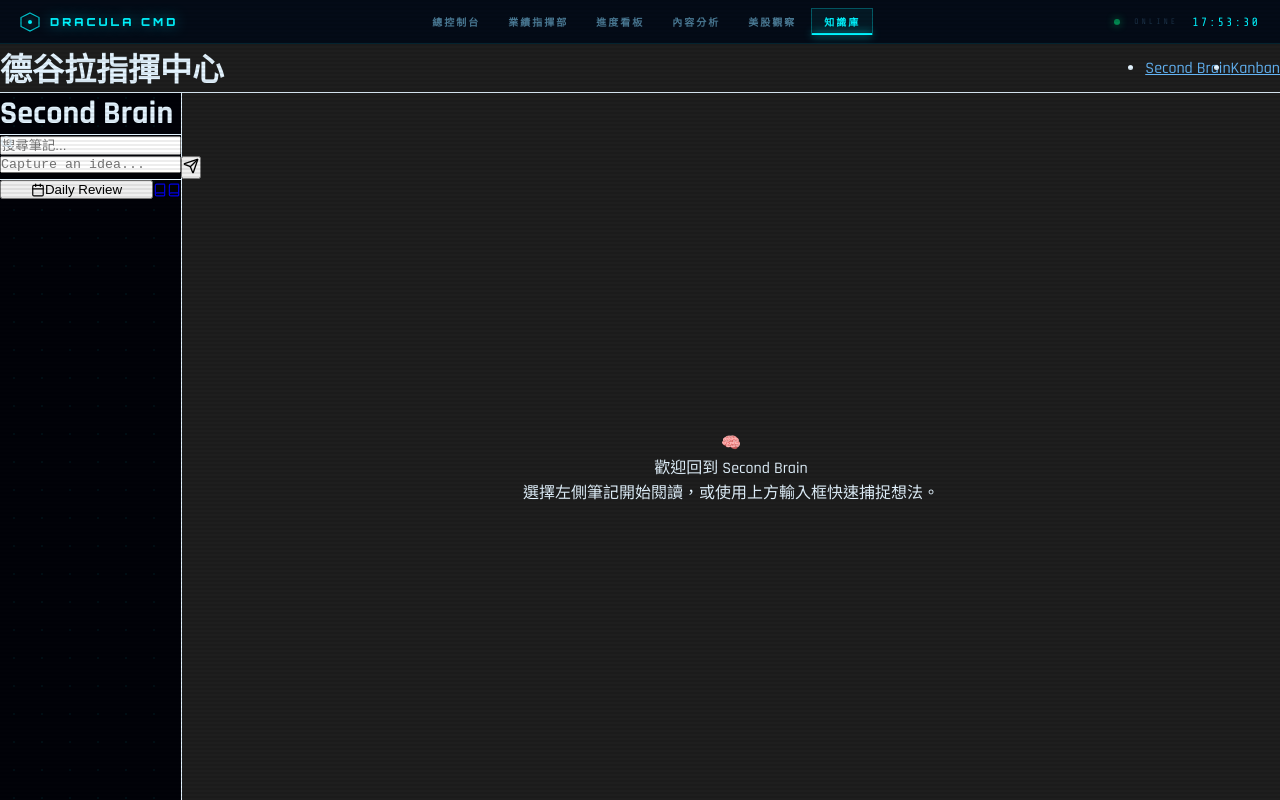
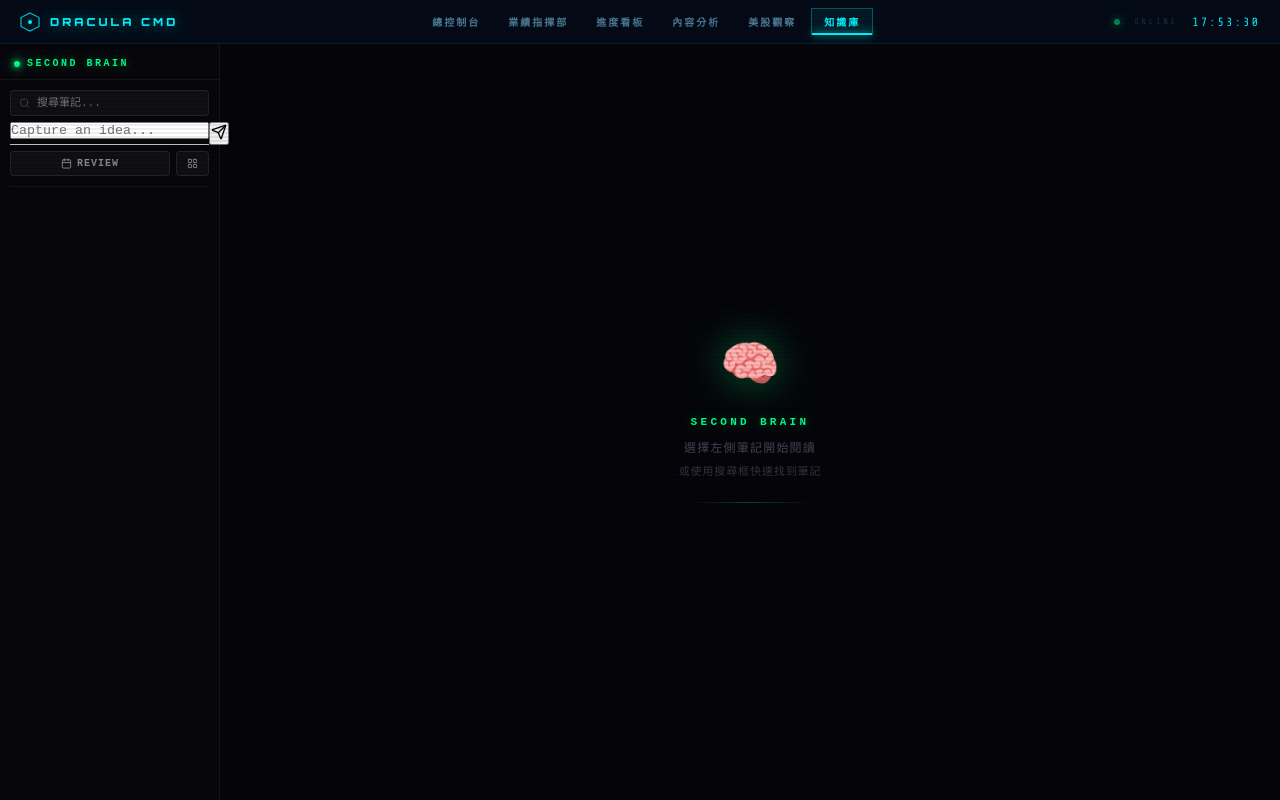
Before and after one commit to andy012732/second-brain-ui, a Next.js app: page /second-brain in a window 1280 px wide. Built offline with nearby package versions, Linux system fonts and the light colour scheme.

Commit message:
✨ feat: cyberpunk second-brain sidebar — neon file tree

```diff
--- a/app/second-brain/page.tsx
+++ b/app/second-brain/page.tsx
@@ -3,26 +3,87 @@
 
 export const dynamic = 'force-dynamic';
 
-export default async function Home({
+export default async function SecondBrainPage({
   searchParams,
 }: {
   searchParams: Promise<{ file?: string }>;
 }) {
   const params = await searchParams;
+
   return (
-    <div className="flex flex-col h-screen w-screen bg-black text-gray-200 overflow-hidden">
-      <header className="h-16 bg-[#1e1e1e] border-b border-gray-800 flex items-center justify-between px-4">
-        <h1 className="font-bold text-lg">德谷拉指揮中心</h1>
-        <nav>
-          <ul className="flex items-center space-x-4">
-            <li><a href="/" className="text-[#64b5f6] hover:text-[#90caf9] transition-colors">Second Brain</a></li>
-            <li><a href="/kanban" className="text-[#64b5f6] hover:text-[#90caf9] transition-colors">Kanban</a></li>
-          </ul>
-        </nav>
-      </header>
-      <main className="flex flex-1 h-full">
-        <Sidebar />
-        <MarkdownViewer filePath={params.file || ''} />
+    <div style={{
+      display: 'flex',
+      height: '100%',
+      width: '100%',
+      background: '#050507',
+      color: '#ccc',
+      overflow: 'hidden',
+      fontFamily: '"JetBrains Mono", "Fira Code", monospace',
+    }}>
+      <Sidebar />
+
+      {/* 主閱讀區 */}
+      <main style={{
+        flex: 1,
+        height: '100%',
+        overflow: 'hidden',
+        display: 'flex',
+        flexDirection: 'column',
+        background: 'rgba(6,6,10,0.98)',
+      }}>
+        {params.file ? (
+          <MarkdownViewer filePath={params.file} />
+        ) : (
+          /* 空白歡迎畫面 */
+          <div style={{
+            flex: 1,
+            display: 'flex',
+            flexDirection: 'column',
+            alignItems: 'center',
+            justifyContent: 'center',
+            gap: 16,
+          }}>
+            {/* 發光腦圖示 */}
+            <div style={{
+              fontSize: 48,
+              filter: 'drop-shadow(0 0 20px rgba(0,255,136,0.4))',
+              animation: 'sbFloat 4s ease-in-out infinite',
+            }}>
+              🧠
+            </div>
+
+            <div style={{ textAlign: 'center' }}>
+              <div style={{
+                fontSize: 11, fontWeight: 900, letterSpacing: '0.3em',
+                color: '#00ff88',
+                textShadow: '0 0 12px #00ff8866',
+                marginBottom: 10,
+              }}>
+                SECOND BRAIN
+              </div>
+              <div style={{ fontSize: 12, color: '#445', letterSpacing: '0.1em' }}>
+                選擇左側筆記開始閱讀
+              </div>
+              <div style={{ fontSize: 11, color: '#334', marginTop: 6, letterSpacing: '0.08em' }}>
+                或使用搜尋框快速找到筆記
+              </div>
+            </div>
+
+            {/* 裝飾線 */}
+            <div style={{
+              width: 120, height: 1,
+              background: 'linear-gradient(90deg, transparent, #00ff8844, transparent)',
+              marginTop: 8,
+            }} />
+
+            <style>{`
+              @keyframes sbFloat {
+                0%, 100% { transform: translateY(0); }
+                50% { transform: translateY(-8px); }
+              }
+            `}</style>
+          </div>
+        )}
       </main>
     </div>
   );
--- a/components/Sidebar.tsx
+++ b/components/Sidebar.tsx
@@ -3,8 +3,7 @@
 import React, { useState, useEffect } from 'react';
 import Link from 'next/link';
 import { useSearchParams, useRouter } from 'next/navigation';
-import { ChevronRight, ChevronDown, FileText, Folder, Search, Calendar, Book } from 'lucide-react';
-import clsx from 'clsx';
+import { ChevronRight, ChevronDown, FileText, Folder, Search, Calendar, LayoutGrid, Zap } from 'lucide-react';
 import QuickCapture from './QuickCapture';
 
 interface FileNode {
@@ -14,28 +13,64 @@
   children?: FileNode[];
 }
 
-const FileTreeItem = ({ node, level = 0, currentPath }: { node: FileNode; level?: number; currentPath: string | null }) => {
-  const [isOpen, setIsOpen] = useState(false);
+const FOLDER_COLORS: Record<string, string> = {
+  '00-inbox':     '#ffaa00',
+  '01-daily':     '#00aaff',
+  '01-projects':  '#00aaff',
+  '02-areas':     '#00ff88',
+  '02-ideas':     '#00ff88',
+  '03-resources': '#cc44ff',
+  '03-sources':   '#cc44ff',
+  '04-archive':   '#555',
+  '04-research':  '#ff6600',
+  '05-logs':      '#4488ff',
+  '05-projects':  '#4488ff',
+  '06-tutorials': '#ff44aa',
+  '99-templates': '#666',
+  'templates':    '#666',
+};
+
+function getFolderColor(name: string) {
+  return FOLDER_COLORS[name.toLowerCase()] ?? '#4488ff';
+}
+
+const FileTreeItem = ({ node, level = 0, currentPath }: {
+  node: FileNode; level?: number; currentPath: string | null;
+}) => {
+  const [isOpen, setIsOpen] = useState(level === 0);
   const isSelected = currentPath === node.path;
+  const folderColor = getFolderColor(node.name);
 
   if (node.type === 'directory') {
     return (
       <div>
         <div
-          className={clsx(
-            "flex items-center gap-1 py-1 px-2 cursor-pointer hover:bg-gray-800 text-gray-400 select-none",
-            "transition-colors duration-200"
-          )}
-          style={{ paddingLeft: `${level * 12 + 8}px` }}
           onClick={() => setIsOpen(!isOpen)}
+          style={{
+            display: 'flex', alignItems: 'center', gap: 5,
+            padding: `5px 8px 5px ${level * 12 + 8}px`,
+            cursor: 'pointer',
+            color: isOpen ? folderColor : '#555',
+            fontSize: 11, fontWeight: 700,
+            letterSpacing: '0.05em',
+            fontFamily: '"JetBrains Mono", monospace',
+            transition: 'color 0.15s',
+            userSelect: 'none',
+            borderLeft: isOpen ? `2px solid ${folderColor}44` : '2px solid transparent',
+            marginLeft: level > 0 ? 8 : 0,
+          }}
+          onMouseEnter={e => (e.currentTarget as HTMLElement).style.color = folderColor}
+          onMouseLeave={e => (e.currentTarget as HTMLElement).style.color = isOpen ? folderColor : '#555'}
         >
-          {isOpen ? <ChevronDown size={16} /> : <ChevronRight size={16} />}
-          <Folder size={16} className="text-blue-400" />
-          <span className="text-sm">{node.name}</span>
+          <span style={{ color: folderColor, opacity: 0.8, display: 'flex' }}>
+            {isOpen ? <ChevronDown size={11} /> : <ChevronRight size={11} />}
+          </span>
+          <Folder size={11} style={{ color: folderColor }} />
+          <span style={{ marginLeft: 2 }}>{node.name}</span>
         </div>
         {isOpen && node.children && (
           <div>
-            {node.children.map((child) => (
+            {node.children.map(child => (
               <FileTreeItem key={child.path} node={child} level={level + 1} currentPath={currentPath} />
             ))}
           </div>
@@ -46,15 +81,37 @@
 
   return (
     <Link
-      href={`/?file=${encodeURIComponent(node.path)}`}
-      className={clsx(
-        "flex items-center gap-2 py-1 px-2 hover:bg-gray-800 cursor-pointer block text-sm",
-        isSelected ? "bg-gray-800 text-white" : "text-gray-400"
-      )}
-      style={{ paddingLeft: `${level * 12 + 24}px` }}
+      href={`/second-brain?file=${encodeURIComponent(node.path)}`}
+      style={{
+        display: 'flex', alignItems: 'center', gap: 6,
+        padding: `4px 8px 4px ${level * 12 + 20}px`,
+        fontSize: 11,
+        fontFamily: '"JetBrains Mono", monospace',
+        color: isSelected ? '#fff' : '#556',
+        background: isSelected ? 'rgba(0,170,255,0.1)' : 'transparent',
+        borderLeft: isSelected ? '2px solid #00aaff' : '2px solid transparent',
+        marginLeft: level > 0 ? 8 : 0,
+        transition: 'all 0.12s',
+        textDecoration: 'none',
+        whiteSpace: 'nowrap', overflow: 'hidden', textOverflow: 'ellipsis',
+      }}
+      onMouseEnter={e => {
+        if (!isSelected) {
+          (e.currentTarget as HTMLElement).style.color = '#aac';
+          (e.currentTarget as HTMLElement).style.background = 'rgba(255,255,255,0.04)';
+        }
+      }}
+      onMouseLeave={e => {
+        if (!isSelected) {
+          (e.currentTarget as HTMLElement).style.color = '#556';
+          (e.currentTarget as HTMLElement).style.background = 'transparent';
+        }
+      }}
     >
-      <FileText size={14} />
-      <span>{node.name.replace('.md', '')}</span>
+      <FileText size={10} style={{ flexShrink: 0, opacity: 0.5 }} />
+      <span style={{ overflow: 'hidden', textOverflow: 'ellipsis' }}>
+        {node.name.replace('.md', '')}
+      </span>
     </Link>
   );
 };
@@ -69,9 +126,7 @@
   const router = useRouter();
 
   useEffect(() => {
-    fetch('/api/tree')
-      .then((res) => res.json())
-      .then((data) => setTree(data));
+    fetch('/api/tree').then(r => r.json()).then(setTree);
   }, []);
 
   const handleDailyReview = async () => {
@@ -79,104 +134,171 @@
       const res = await fetch('/api/review');
       if (res.ok) {
         const file = await res.json();
-              router.push(`/?file=${encodeURIComponent(file.path)}`);
+        router.push(`/second-brain?file=${encodeURIComponent(file.path)}`);
       }
-      } catch (e) {
-          alert('Failed to load review');
-      }
+    } catch { alert('Failed to load review'); }
   };
 
-  // 搜尋處理
   useEffect(() => {
-      if (!searchQuery.trim()) {
-          setSearchResults([]);
-          setIsSearching(false);
-          return;
-      }
-
+    if (!searchQuery.trim()) { setSearchResults([]); setIsSearching(false); return; }
     setIsSearching(true);
-      const timer = setTimeout(() => {
+    const t = setTimeout(() => {
       fetch(`/api/search?q=${encodeURIComponent(searchQuery)}`)
-              .then(res => res.json())
-              .then(data => {
-                  setSearchResults(data);
-                  setIsSearching(false);
-              });
-      }, 300); // Debounce
-
-      return () => clearTimeout(timer);
+        .then(r => r.json())
+        .then(d => { setSearchResults(d); setIsSearching(false); });
+    }, 300);
+    return () => clearTimeout(t);
   }, [searchQuery]);
 
   return (
-    <div className="w-64 h-full bg-gray-900 border-r border-gray-800 flex flex-col">
-      <div className="p-4 border-b border-gray-800">
-        <h1 className="font-bold text-lg text-gray-200">Second Brain</h1>
+    <div style={{
+      width: 220, height: '100%', flexShrink: 0,
+      background: 'rgba(8,8,12,0.98)',
+      borderRight: '1px solid rgba(255,255,255,0.06)',
+      display: 'flex', flexDirection: 'column',
+      fontFamily: '"JetBrains Mono", monospace',
+    }}>
+      {/* 標題 */}
+      <div style={{
+        padding: '14px 14px 10px',
+        borderBottom: '1px solid rgba(255,255,255,0.05)',
+      }}>
+        <div style={{ display: 'flex', alignItems: 'center', gap: 7 }}>
+          <div style={{
+            width: 6, height: 6, borderRadius: '50%',
+            background: '#00ff88',
+            boxShadow: '0 0 6px #00ff88, 0 0 12px #00ff88',
+          }} />
+          <span style={{
+            fontSize: 10, fontWeight: 900, letterSpacing: '0.25em',
+            color: '#00ff88',
+            textShadow: '0 0 10px #00ff8866',
+          }}>
+            SECOND BRAIN
+          </span>
+        </div>
       </div>
 
       {/* 搜尋框 */}
-      <div className="px-4 pt-4 pb-2">
-          <div className="relative">
-              <Search className="absolute left-3 top-2.5 text-gray-500" size={14} />
+      <div style={{ padding: '10px 10px 6px' }}>
+        <div style={{ position: 'relative' }}>
+          <Search size={11} style={{
+            position: 'absolute', left: 9, top: '50%', transform: 'translateY(-50%)',
+            color: '#444',
+          }} />
           <input
             type="text"
             placeholder="搜尋筆記..."
-                  className="w-full bg-gray-800 text-gray-200 text-sm rounded-md py-2 pl-9 pr-3 focus:outline-none focus:ring-1 focus:ring-blue-500"
             value={searchQuery}
-                  onChange={(e) => setSearchQuery(e.target.value)}
+            onChange={e => setSearchQuery(e.target.value)}
+            style={{
+              width: '100%', boxSizing: 'border-box',
+              background: 'rgba(255,255,255,0.04)',
+              border: '1px solid rgba(255,255,255,0.08)',
+              borderRadius: 4,
+              padding: '6px 8px 6px 26px',
+              fontSize: 11, color: '#aaa',
+              outline: 'none',
+              fontFamily: 'inherit',
+              transition: 'border-color 0.15s',
+            }}
+            onFocus={e => (e.target as HTMLInputElement).style.borderColor = '#00aaff66'}
+            onBlur={e => (e.target as HTMLInputElement).style.borderColor = 'rgba(255,255,255,0.08)'}
           />
         </div>
       </div>
 
+      {/* Quick Capture */}
+      <div style={{ padding: '0 10px 6px' }}>
         <QuickCapture />
+      </div>
 
-      {/* Daily Review Button */}
-      <div className="flex gap-2 mx-4 mt-2">
+      {/* 操作按鈕列 */}
+      <div style={{ display: 'flex', gap: 6, padding: '0 10px 10px' }}>
         <button
           onClick={handleDailyReview}
-            className="flex-1 flex items-center justify-center gap-2 py-2 bg-gray-800 hover:bg-gray-700 text-sm text-gray-300 rounded transition-colors"
-            title="隨機回顧"
+          style={{
+            flex: 1, display: 'flex', alignItems: 'center', justifyContent: 'center', gap: 5,
+            padding: '6px 0',
+            background: 'rgba(255,255,255,0.04)',
+            border: '1px solid rgba(255,255,255,0.08)',
+            borderRadius: 4, cursor: 'pointer',
+            fontSize: 10, fontWeight: 700, color: '#888',
+            fontFamily: 'inherit', letterSpacing: '0.1em',
+            transition: 'all 0.15s',
+          }}
+          onMouseEnter={e => {
+            (e.currentTarget as HTMLElement).style.color = '#ffaa00';
+            (e.currentTarget as HTMLElement).style.borderColor = '#ffaa0044';
+          }}
+          onMouseLeave={e => {
+            (e.currentTarget as HTMLElement).style.color = '#888';
+            (e.currentTarget as HTMLElement).style.borderColor = 'rgba(255,255,255,0.08)';
+          }}
         >
-            <Calendar size={14} />
-            <span>Daily Review</span>
+          <Calendar size={11} /> REVIEW
         </button>
-        <Link
-            href="/?file=__MANUAL__"
-            className="flex items-center justify-center p-2 bg-gray-800 hover:bg-gray-700 text-gray-300 rounded transition-colors"
-            title="使用手冊"
-        >
-            <Book size={14} />
-        </Link>
+
         <Link
           href="/kanban"
-            className="flex items-center justify-center p-2 bg-gray-800 hover:bg-gray-700 text-gray-300 rounded transition-colors"
-            title="Kanban Dashboard"
+          style={{
+            display: 'flex', alignItems: 'center', justifyContent: 'center',
+            padding: '6px 10px',
+            background: 'rgba(255,255,255,0.04)',
+            border: '1px solid rgba(255,255,255,0.08)',
+            borderRadius: 4,
+            color: '#888', textDecoration: 'none',
+            transition: 'all 0.15s',
+            fontSize: 10,
+          }}
+          onMouseEnter={e => {
+            (e.currentTarget as HTMLElement).style.color = '#00aaff';
+            (e.currentTarget as HTMLElement).style.borderColor = '#00aaff44';
+          }}
+          onMouseLeave={e => {
+            (e.currentTarget as HTMLElement).style.color = '#888';
+            (e.currentTarget as HTMLElement).style.borderColor = 'rgba(255,255,255,0.08)';
+          }}
         >
-            <Book size={14} />
+          <LayoutGrid size={11} />
         </Link>
       </div>
 
-      <div className="flex-1 overflow-y-auto py-2">
-        {/* 搜尋結果模式 */}
+      {/* 分隔線 */}
+      <div style={{ height: 1, background: 'rgba(255,255,255,0.05)', margin: '0 10px 8px' }} />
+
+      {/* 檔案樹 / 搜尋結果 */}
+      <div style={{ flex: 1, overflowY: 'auto', padding: '0 4px 12px' }}>
         {searchQuery ? (
-            <div className="px-2">
-                <div className="text-xs font-semibold text-gray-500 px-2 mb-2 uppercase">Search Results</div>
+          <div>
+            <div style={{ fontSize: 9, color: '#444', letterSpacing: '0.2em', padding: '4px 12px 6px', fontWeight: 900 }}>
+              RESULTS
+            </div>
             {searchResults.length === 0 && !isSearching && (
-                    <div className="text-sm text-gray-500 px-2">No results found</div>
+              <div style={{ fontSize: 11, color: '#444', padding: '4px 12px' }}>無結果</div>
             )}
-                {searchResults.map((result) => (
+            {searchResults.map(r => (
               <Link
-                        key={result.path}
-                        href={`/?file=${encodeURIComponent(result.path)}`}
-                        className="flex items-center gap-2 py-1 px-2 hover:bg-gray-800 cursor-pointer block text-sm text-gray-300"
+                key={r.path}
+                href={`/second-brain?file=${encodeURIComponent(r.path)}`}
+                style={{
+                  display: 'flex', alignItems: 'center', gap: 6,
+                  padding: '5px 12px', fontSize: 11,
+                  color: '#778', textDecoration: 'none',
+                  transition: 'color 0.12s',
+                }}
+                onMouseEnter={e => (e.currentTarget as HTMLElement).style.color = '#aac'}
+                onMouseLeave={e => (e.currentTarget as HTMLElement).style.color = '#778'}
               >
-                        <FileText size={14} />
-                        <span className="truncate">{result.name.replace('.md', '')}</span>
+                <Zap size={10} style={{ color: '#00aaff', flexShrink: 0 }} />
+                <span style={{ overflow: 'hidden', textOverflow: 'ellipsis', whiteSpace: 'nowrap' }}>
+                  {r.name.replace('.md', '')}
+                </span>
               </Link>
             ))}
           </div>
         ) : (
-            /* 正常檔案樹模式 */
-            tree.map((node) => (
+          tree.map(node => (
             <FileTreeItem key={node.path} node={node} currentPath={currentPath} />
           ))
         )}
@@ -184,4 +306,3 @@
     </div>
   );
 }
-// Force rebuild
```
Lines whose indentation alone changed are shown as unchanged.
